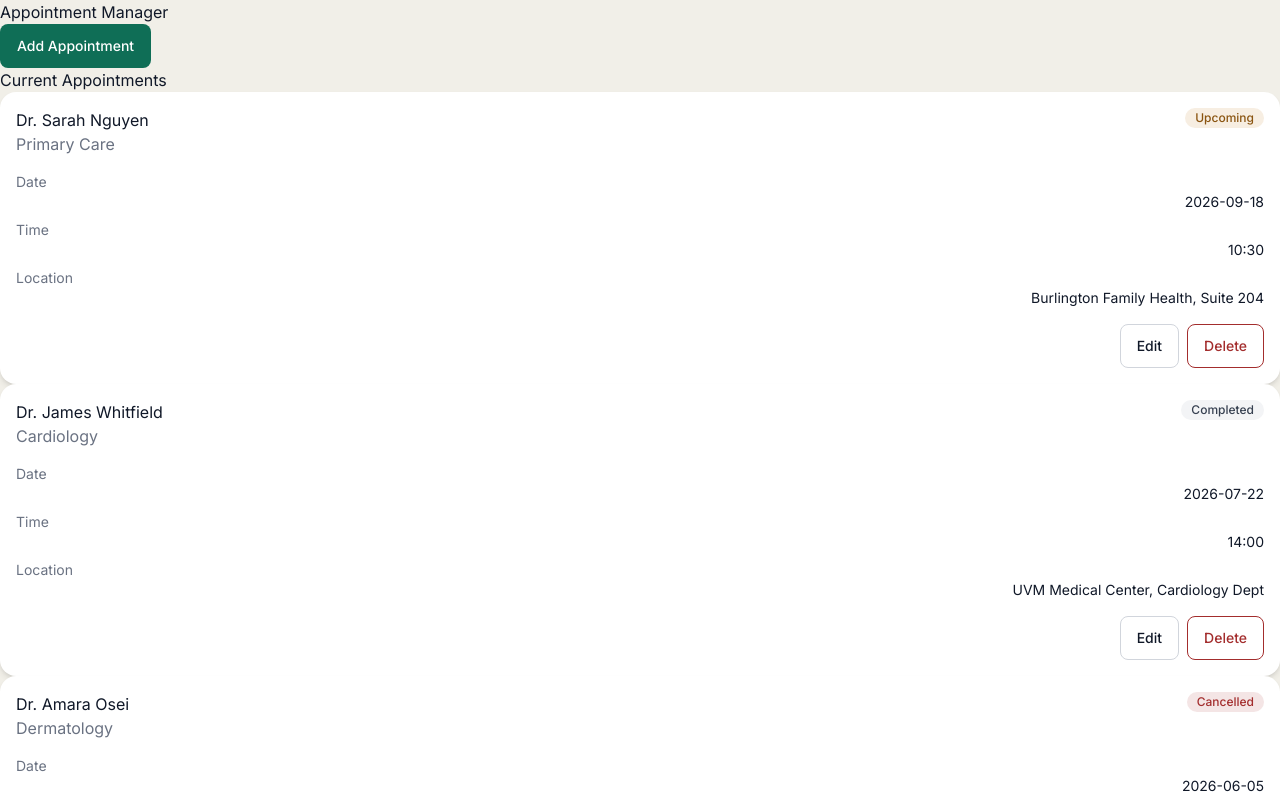
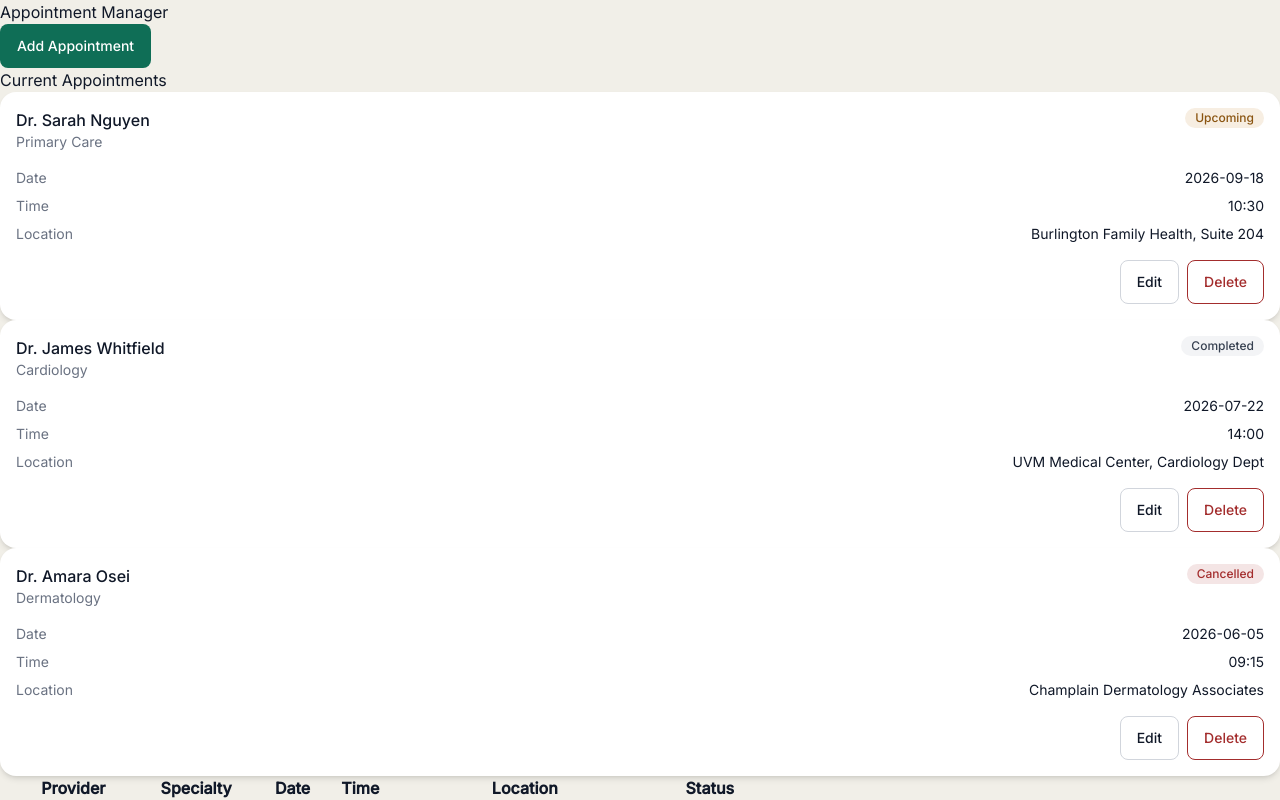
Before and after one commit to HasanAljaf/PatientDashboard, a Next.js app in the folder patient-dashboard/: page / in a window 1280 px wide. Both pictures are taken after a click on the button "Appointments". Shown: the top 800 px of the page. Built offline with nearby package versions, Linux system fonts and the light colour scheme.

Commit message:
fixed syntax issues inside card styles

```diff
--- a/patient-dashboard/app/components/AppointmentCard.tsx
+++ b/patient-dashboard/app/components/AppointmentCard.tsx
@@ -22,21 +22,21 @@ export default function AppointmentCard({
     <Card>
       <header className="flex items-start justify-between gap-3">
         <div>
-          <h2 className="text-base font medium">{appointment.provider}</h2>
-          <p className="text-small text-gray-500">{appointment.specialty}</p>
+          <h2 className="text-base font-medium">{appointment.provider}</h2>
+          <p className="text-sm text-gray-500">{appointment.specialty}</p>
         </div>
         <StatusBadge status={appointment.status} />
       </header>
       <dl className="flex flex-col gap-2">
-        <div className="flex- justify-between gap-4 text-sm">
+        <div className="flex justify-between gap-4 text-sm">
           <dt className="text-gray-500">Date</dt>
           <dd className="text-right">{appointment.date}</dd>
         </div>
-        <div className="flex- justify-between gap-4 text-sm">
+        <div className="flex justify-between gap-4 text-sm">
           <dt className="text-gray-500">Time</dt>
           <dd className="text-right">{appointment.time}</dd>
         </div>
-        <div className="flex- justify-between gap-4 text-sm">
+        <div className="flex justify-between gap-4 text-sm">
           <dt className="text-gray-500">Location</dt>
           <dd className="text-right">{appointment.location}</dd>
         </div>
--- a/patient-dashboard/app/components/LabResultCard.tsx
+++ b/patient-dashboard/app/components/LabResultCard.tsx
@@ -22,21 +22,21 @@ export default function LabResultCard({ labResult }: LabResultCardProps) {
     <Card>
       <header className="flex items-start justify-between gap-3">
         <div>
-          <h2 className="text-base font medium">{labResult.testName}</h2>
-          <p className="text-small text-gray-500">{labResult.date}</p>
+          <h2 className="text-base font-medium">{labResult.testName}</h2>
+          <p className="text-sm text-gray-500">{labResult.date}</p>
         </div>
         <StatusBadge status={labResult.status} />
       </header>
       {labResult.status === 'completed' && (
         <>
           <dl className="flex flex-col gap-2">
-            <div className="flex- justify-between gap-4 text-sm">
+            <div className="flex justify-between gap-4 text-sm">
               <dt className="text-gray-500">Value</dt>
               <dd className="text-right">
                 {labResult.value + ' ' + labResult.unit}
               </dd>
             </div>
-            <div className="flex- justify-between gap-4 text-sm">
+            <div className="flex justify-between gap-4 text-sm">
               <dt className="text-gray-500">Reference</dt>
               <dd className="text-right">
                 {formatRange(labResult.referenceRange, labResult.unit)}
--- a/patient-dashboard/app/components/MedicationCard.tsx
+++ b/patient-dashboard/app/components/MedicationCard.tsx
@@ -22,19 +22,19 @@ export default function MedicationCard({
     <Card>
       <header className="flex items-start justify-between gap-3">
         <div>
-          <h2 className="text-base font medium">{medication.name}</h2>
-          <p className="text-small text-gray-500">
+          <h2 className="text-base font-medium">{medication.name}</h2>
+          <p className="text-sm text-gray-500">
             {medication.dosage} • {medication.frequency}
           </p>
         </div>
         <StatusBadge status={medication.status} />
       </header>
       <dl className="flex flex-col gap-2">
-        <div className="flex- justify-between gap-4 text-sm">
+        <div className="flex justify-between gap-4 text-sm">
           <dt className="text-gray-500">Prescribed by</dt>
           <dd className="text-right">{medication.prescribedBy}</dd>
         </div>
-        <div className="flex- justify-between gap-4 text-sm">
+        <div className="flex justify-between gap-4 text-sm">
           <dt className="text-gray-500">Start date</dt>
           <dd className="text-right">{medication.startDate}</dd>
         </div>
--- a/patient-dashboard/app/sampleData/SampleLabResults.ts
+++ b/patient-dashboard/app/sampleData/SampleLabResults.ts
@@ -24,8 +24,7 @@ export const initialLabResults: LabResult[] = [
     id: 'lab-003',
     testName: 'Hemoglobin A1C',
     date: '2026-07-01',
-    status: 'completed',
-    value: 5.2,
+    status: 'cancelled',
     unit: '%',
     referenceRange: { low: null, high: 5.7 },
   },
```
